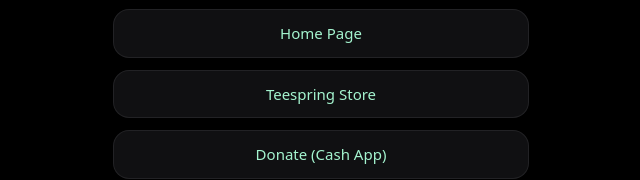
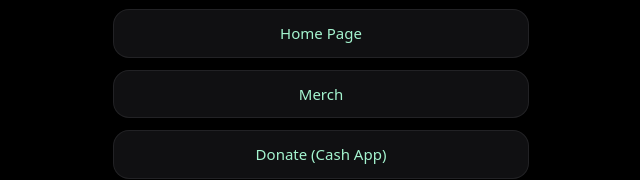
Before and after one commit to CjordanIII/One-Card-Landing-Page, a Next.js app: page /subscribe in a window 1280 px wide. Shown: the part 163-343 px from the top of the page, without its empty margins (319-959 px from the left). Built offline with nearby package versions, Linux system fonts and the light colour scheme.

Commit message:
update spelling

```diff
--- a/src/app/subscribe/page.tsx
+++ b/src/app/subscribe/page.tsx
@@ -18,7 +18,7 @@
 // Linktree-style links (customize these)
 const SUPPORT_LINKS: { label: string; href: string }[] = [
   { label: "Home Page", href: "/" },
-  { label: "Teespring Store", href: "https://onecard.creator-spring.com/listing/new-one-card" },
+  { label: "Merch", href: "https://onecard.creator-spring.com/listing/new-one-card" },
   { label: "Donate (Cash App)", href: "https://cash.app/pools/POOL_06f64e4d-859c-42b0-a97a-c29411a74689" },
   { label: "Donate (PayPal)", href: "https://www.paypal.biz/clarencejordaniii" },
   { label: "Twitter/X", href: "https://x.com/jordan_cla50168" },
```
